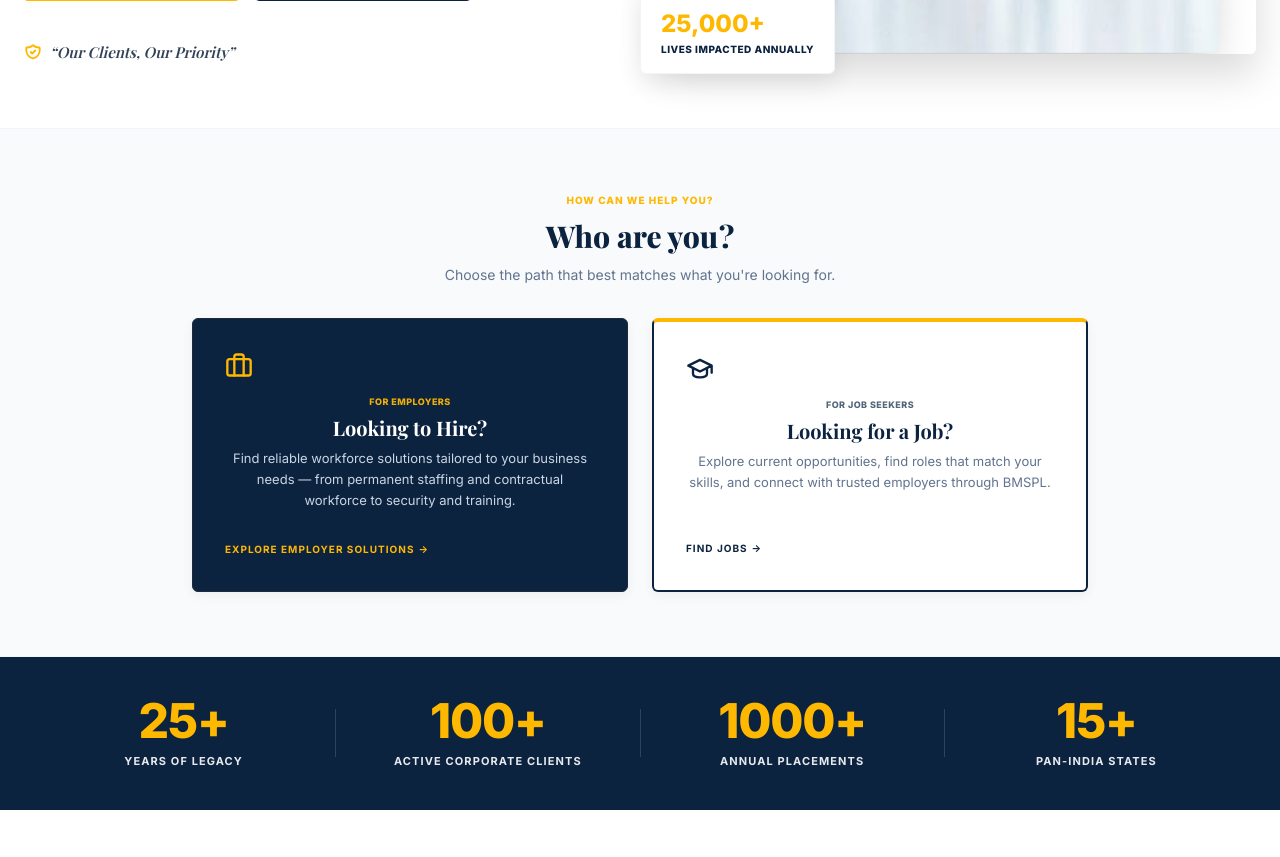
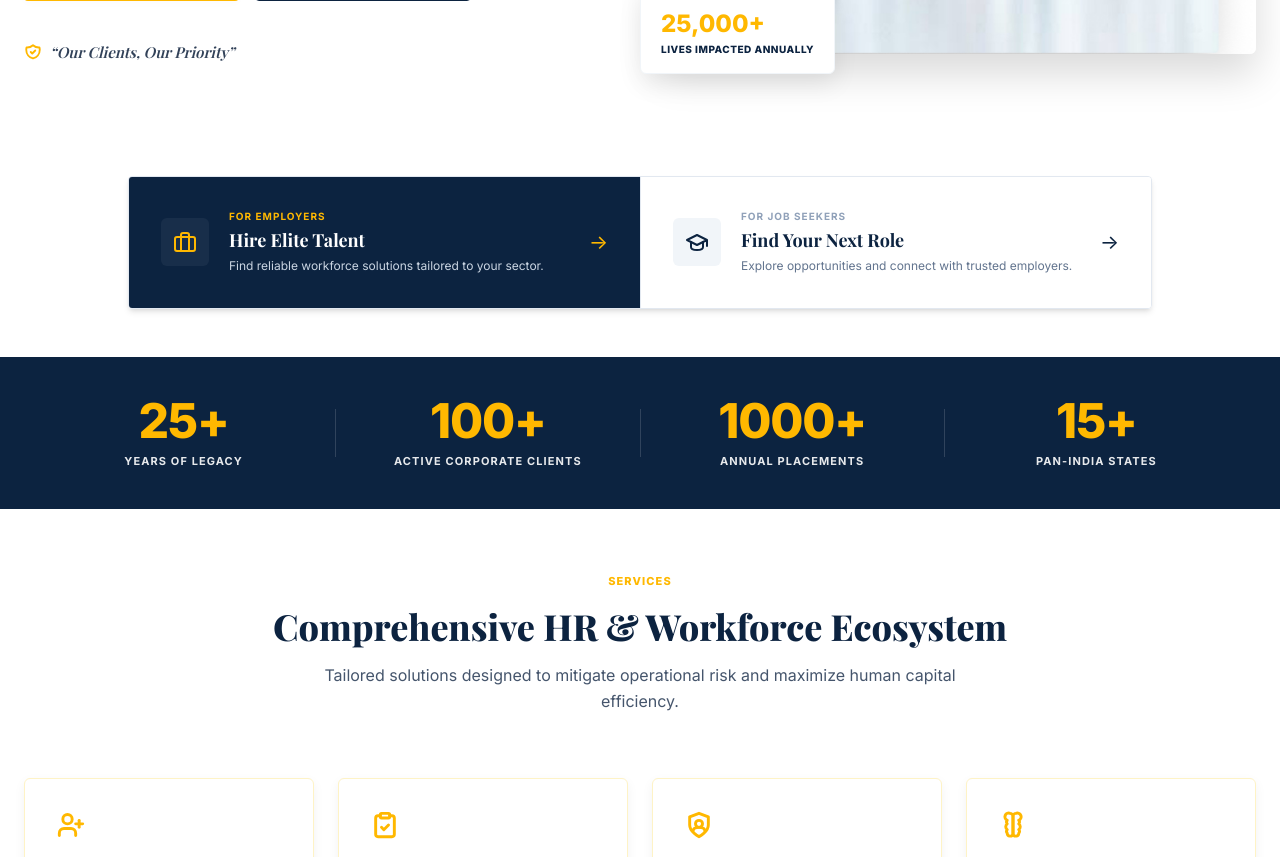
Before and after one commit to bhakti-management/bhaktimanagement, a Next.js app: page / in a window 1280 px wide. Shown: the part 580-1437 px from the top of the page. Built offline with nearby package versions, Linux system fonts and the light colour scheme; a web font is replaced by a local one.

Commit message:
Redesign AudienceSelectionSection into a sleek B2B horizontal split routing bar

```diff
--- a/src/components/AudienceSelectionSection.tsx
+++ b/src/components/AudienceSelectionSection.tsx
@@ -7,112 +7,90 @@ import Container from './Container';
 
 export default function AudienceSelectionSection() {
   return (
-    <Section className="bg-slate-50 border-y border-slate-100 py-8 md:py-10">
-      <Container className="flex flex-col items-center text-center">
-        {/* Eyebrow / Category Label */}
-        <div className="text-brand-gold text-[10px] font-extrabold tracking-widest mb-2.5 uppercase font-sans">
-          HOW CAN WE HELP YOU?
-        </div>
+    <Section className="bg-white !py-10 lg:!py-12">
+      <Container>
+        <div className="max-w-5xl mx-auto flex flex-col md:flex-row rounded-[4px] overflow-hidden shadow-md border border-slate-200">
 
-        {/* Main Title Heading */}
-        <h2 className="text-2xl md:text-3xl font-extrabold text-brand-navy mb-2.5 font-serif">
-          Who are you?
-        </h2>
-
-        {/* Supporting Description Subtext */}
-        <p className="text-xs md:text-sm text-slate-500 max-w-[500px] leading-relaxed mb-8 font-sans">
-          Choose the path that best matches what you're looking for.
-        </p>
-
-        {/* 2-Column Desktop Grid for Audience Cards */}
-        <div className="grid grid-cols-1 md:grid-cols-2 gap-6 w-full max-w-4xl box-border">
-
-          {/* CARD 1 — EMPLOYER (Navy Theme) */}
+          {/* Left Half (For Employers) */}
           <Link
             href="/services"
-            className="no-underline rounded-card p-6 md:p-8 flex flex-col justify-between min-h-[270px] bg-brand-navy text-white border border-slate-800 transition-all duration-300 shadow-card hover:shadow-elevated hover:-translate-y-0.5 focus:outline-none focus-visible:ring-2 focus-visible:ring-brand-gold cursor-pointer box-border group"
-            aria-label="Employers Journey: Looking to Hire? Find reliable workforce solutions."
+            className="w-full md:w-1/2 bg-brand-navy p-6 md:p-8 flex items-center gap-5 relative group hover:bg-[#0a1f3a] transition-all cursor-pointer no-underline box-border animate-none"
           >
-            <div>
-              {/* Premium Business Case Icon */}
+            {/* Icon */}
+            <div className="w-12 h-12 bg-white/5 rounded-md flex items-center justify-center shrink-0">
               <svg
-                width="28"
-                height="28"
+                width="24"
+                height="24"
                 viewBox="0 0 24 24"
                 fill="none"
                 stroke="var(--color-brand-gold)"
                 strokeWidth="2"
                 strokeLinecap="round"
                 strokeLinejoin="round"
-                className="mb-4 shrink-0 block"
               >
                 <rect x="2" y="7" width="20" height="14" rx="2" ry="2" />
                 <path d="M16 21V5a2 2 0 0 0-2-2h-4a2 2 0 0 0-2 2v16" />
               </svg>
+            </div>
 
-              <div className="text-brand-gold text-[9px] font-extrabold tracking-wider uppercase mb-1.5 font-sans opacity-95">
+            {/* Text Flex column */}
+            <div className="flex-1 flex flex-col gap-1 text-left min-w-0">
+              <span className="text-brand-gold text-[10px] font-bold tracking-widest uppercase">
                 FOR EMPLOYERS
-              </div>
-
-              <h3 className="text-xl font-bold text-white mb-2 leading-tight font-serif">
-                Looking to Hire?
+              </span>
+              <h3 className="text-[18px] text-white font-serif font-bold m-0 leading-snug">
+                Hire Elite Talent
               </h3>
-
-              <p className="text-xs md:text-[13px] text-slate-300 leading-relaxed m-0 font-sans">
-                Find reliable workforce solutions tailored to your business needs — from permanent staffing and contractual workforce to security and training.
+              <p className="text-[12px] text-slate-300 m-0 leading-relaxed">
+                Find reliable workforce solutions tailored to your sector.
               </p>
             </div>
 
-            <div className="mt-6 text-left">
-              <span className="text-[10px] font-bold tracking-widest uppercase text-brand-gold group-hover:text-amber-300 transition-colors inline-flex items-center gap-1 font-sans">
-                <span>EXPLORE EMPLOYER SOLUTIONS</span>
-                <span className="transition-transform group-hover:translate-x-1">→</span>
-              </span>
-            </div>
+            {/* Action Arrow */}
+            <span className="text-xl text-brand-gold transition-transform duration-200 group-hover:translate-x-1 shrink-0">
+              →
+            </span>
           </Link>
 
-          {/* CARD 2 — JOB SEEKER (Light Theme with Navy/Gold Border Accent) */}
+          {/* Right Half (For Job Seekers) */}
           <Link
             href="/jobs"
-            className="no-underline rounded-card p-6 md:p-8 flex flex-col justify-between min-h-[270px] bg-white text-brand-navy border-2 border-brand-navy border-t-4 border-t-brand-gold transition-all duration-300 shadow-card hover:shadow-elevated hover:-translate-y-0.5 focus:outline-none focus-visible:ring-2 focus-visible:ring-brand-gold cursor-pointer box-border group"
-            aria-label="Job Seekers Journey: Looking for a Job? Explore opportunities."
+            className="w-full md:w-1/2 bg-white p-6 md:p-8 flex items-center gap-5 relative group hover:bg-slate-50 transition-all cursor-pointer border-t border-slate-200 md:border-t-0 md:border-l border-slate-200 no-underline box-border animate-none"
           >
-            <div>
-              {/* Premium Graduation Cap Icon */}
+            {/* Icon */}
+            <div className="w-12 h-12 bg-slate-100 rounded-md flex items-center justify-center shrink-0">
               <svg
-                width="28"
-                height="28"
+                width="24"
+                height="24"
                 viewBox="0 0 24 24"
                 fill="none"
                 stroke="var(--color-brand-navy)"
                 strokeWidth="2"
                 strokeLinecap="round"
                 strokeLinejoin="round"
-                className="mb-4 shrink-0 block"
               >
                 <path d="M22 10v6M2 10l10-5 10 5-10 5z" />
                 <path d="M6 12v5c0 2 2.5 3 6 3s6-1 6-3v-5" />
               </svg>
+            </div>
 
-              <div className="text-brand-navy/70 text-[9px] font-extrabold tracking-wider uppercase mb-1.5 font-sans">
+            {/* Text Flex column */}
+            <div className="flex-1 flex flex-col gap-1 text-left min-w-0">
+              <span className="text-slate-400 text-[10px] font-bold tracking-widest uppercase">
                 FOR JOB SEEKERS
-              </div>
-
-              <h3 className="text-xl font-bold text-brand-navy mb-2 leading-tight font-serif">
-                Looking for a Job?
+              </span>
+              <h3 className="text-[18px] text-brand-navy font-serif font-bold m-0 leading-snug">
+                Find Your Next Role
               </h3>
-
-              <p className="text-xs md:text-[13px] text-slate-500 leading-relaxed m-0 font-sans">
-                Explore current opportunities, find roles that match your skills, and connect with trusted employers through BMSPL.
+              <p className="text-[12px] text-slate-500 m-0 leading-relaxed">
+                Explore opportunities and connect with trusted employers.
               </p>
             </div>
 
-            <div className="mt-6 text-left">
-              <span className="text-[10px] font-bold tracking-widest uppercase text-brand-navy group-hover:text-brand-gold transition-colors inline-flex items-center gap-1 font-sans">
-                <span>FIND JOBS</span>
-                <span className="transition-transform group-hover:translate-x-1">→</span>
-              </span>
-            </div>
+            {/* Action Arrow */}
+            <span className="text-xl text-brand-navy transition-transform duration-200 group-hover:translate-x-1 shrink-0">
+              →
+            </span>
           </Link>
 
         </div>
```
